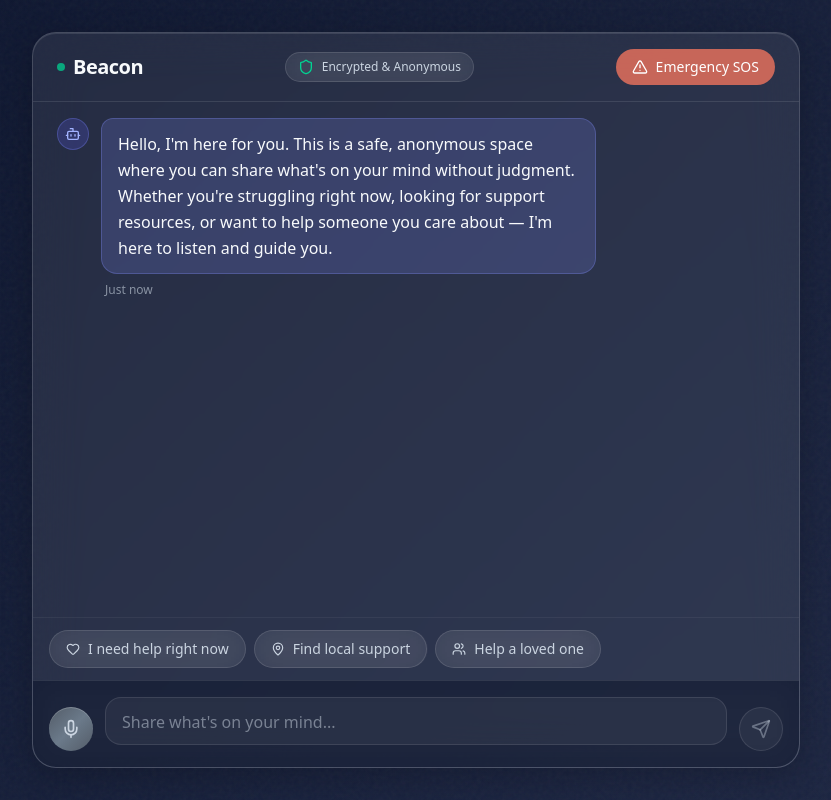
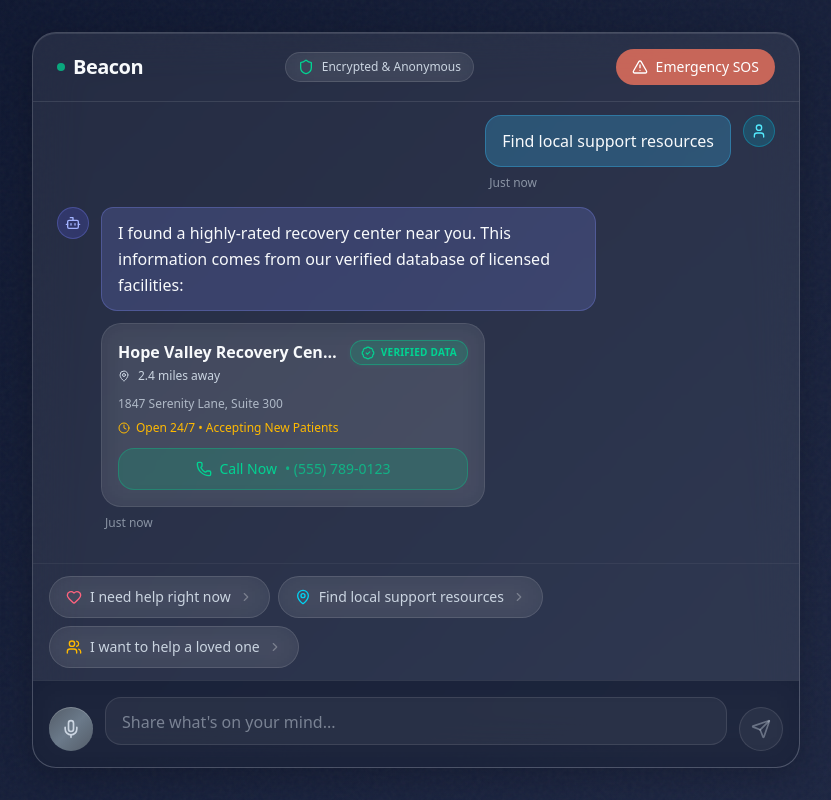
Before and after one commit to Dev-Marvania/beacon-chat, a Next.js app: page / in a window 1280 px wide. Shown: the whole page, without its empty margins (224-1055 px from the left). Built offline with nearby package versions, Linux system fonts and the light colour scheme.

Commit message:
feat: enhance Beacon chat interface with interactive elements
Update welcome message, interactive Triage Chips, simulate onboarding flow, and highlight verified data on ResourceCard.

Co-authored-by: Dev Marvania <193223882+Dev-Marvania@users.noreply.github.com>

```diff
--- a/components/beacon/action-chips.tsx
+++ b/components/beacon/action-chips.tsx
@@ -1,6 +1,6 @@
 'use client'
 
-import { Heart, MapPin, Users } from 'lucide-react'
+import { Heart, MapPin, Users, ChevronRight } from 'lucide-react'
 
 interface ActionChipsProps {
   onChipClick: (message: string) => void
@@ -11,36 +11,67 @@ const chips = [
     label: 'I need help right now',
     icon: Heart,
     message: 'I need help right now',
+    color: 'rose',
   },
   {
-    label: 'Find local support',
+    label: 'Find local support resources',
     icon: MapPin,
-    message: 'Find local support',
+    message: 'Find local support resources',
+    color: 'cyan',
   },
   {
-    label: 'Help a loved one',
+    label: 'I want to help a loved one',
     icon: Users,
-    message: 'How to help a loved one',
+    message: 'I want to help a loved one',
+    color: 'amber',
   },
 ]
+
+const colorClasses = {
+  rose: {
+    icon: 'text-rose-400 group-hover:text-rose-300',
+    bg: 'group-hover:bg-rose-500/10',
+    border: 'group-hover:border-rose-400/40',
+    glow: 'group-hover:shadow-rose-500/20',
+  },
+  cyan: {
+    icon: 'text-cyan-400 group-hover:text-cyan-300',
+    bg: 'group-hover:bg-cyan-500/10',
+    border: 'group-hover:border-cyan-400/40',
+    glow: 'group-hover:shadow-cyan-500/20',
+  },
+  amber: {
+    icon: 'text-amber-400 group-hover:text-amber-300',
+    bg: 'group-hover:bg-amber-500/10',
+    border: 'group-hover:border-amber-400/40',
+    glow: 'group-hover:shadow-amber-500/20',
+  },
+}
 
 export function ActionChips({ onChipClick }: ActionChipsProps) {
   return (
     <div className="flex flex-wrap gap-2 px-4 py-3 border-t border-white/5">
-      {chips.map((chip) => (
+      {chips.map((chip) => {
+        const colors = colorClasses[chip.color as keyof typeof colorClasses]
+        return (
           <button
             key={chip.label}
             onClick={() => onChipClick(chip.message)}
-          className="group flex items-center gap-2 px-3 sm:px-4 py-2 rounded-full glass-chip text-[#CBD5E1] text-xs sm:text-sm font-medium transition-all duration-300 hover:text-[#F8FAFC] focus:outline-none focus:ring-2 focus:ring-white/20"
+            className={`group flex items-center gap-2 px-3 sm:px-4 py-2.5 rounded-full glass-chip text-[#CBD5E1] text-xs sm:text-sm font-medium transition-all duration-300 hover:text-[#F8FAFC] hover:scale-[1.02] active:scale-[0.98] focus:outline-none focus:ring-2 focus:ring-white/20 border border-white/10 ${colors.bg} ${colors.border} hover:shadow-lg ${colors.glow}`}
             aria-label={chip.label}
           >
             <chip.icon
-            className="w-3.5 h-3.5 text-[#CBD5E1] group-hover:text-[#F8FAFC] transition-colors"
+              className={`w-4 h-4 transition-colors ${colors.icon}`}
               aria-hidden="true"
             />
             <span className="whitespace-nowrap">{chip.label}</span>
+            <ChevronRight
+              className="w-3.5 h-3.5 text-white/30 group-hover:text-white/60 group-hover:translate-x-0.5 transition-all"
+              aria-hidden="true"
+            />
           </button>
-      ))}
+        )
+      })}
     </div>
   )
 }
--- a/components/beacon/chat-container.tsx
+++ b/components/beacon/chat-container.tsx
@@ -8,9 +8,32 @@ import { InputDock } from './input-dock'
 
 const welcomeMessage: Message = {
   id: '1',
-  content: "Hello, I'm here for you. This is a safe, anonymous space where you can share what's on your mind without judgment. Whether you're struggling right now, looking for support resources, or want to help someone you care about — I'm here to listen and guide you.",
+  content: "Welcome to Beacon. This is a secure, anonymous space. To make sure I get you the right kind of support immediately, tell me what brings you here today?",
   isAI: true,
   timestamp: 'Just now',
+}
+
+// Pre-populated user response for demo
+const userResponse: Message = {
+  id: '2',
+  content: "Find local support resources",
+  isAI: false,
+  timestamp: 'Just now',
+}
+
+// Pre-populated AI response with resource card
+const aiResourceResponse: Message = {
+  id: '3',
+  content: "I found a highly-rated recovery center near you. This information comes from our verified database of licensed facilities:",
+  isAI: true,
+  timestamp: 'Just now',
+  resourceCard: {
+    facilityName: 'Hope Valley Recovery Center',
+    distance: '2.4 miles away',
+    address: '1847 Serenity Lane, Suite 300',
+    phone: '(555) 789-0123',
+    availability: 'Open 24/7 • Accepting New Patients',
+  },
 }
 
 // Simulated AI responses for demo
@@ -20,19 +43,19 @@ const aiResponses: Record<string, Message> = {
     content: "I hear you, and I'm glad you reached out. You're not alone in this moment. Take a slow, deep breath with me. Can you tell me a bit more about what you're experiencing right now? I'm here to listen without judgment.",
     isAI: true,
   },
-  'Find local support': {
+  'Find local support resources': {
     id: '',
-    content: "I'd be happy to help you find support nearby. I found a highly-rated resource in your area that may be able to help:",
+    content: "I found a highly-rated recovery center near you. This information comes from our verified database of licensed facilities:",
     isAI: true,
     resourceCard: {
-      facilityName: 'Harbor Recovery Center',
-      distance: '2.3 miles away',
-      address: '1234 Healing Way, Suite 200',
-      phone: '(555) 123-4567',
-      availability: 'Open 24/7 • Beds Available',
+      facilityName: 'Hope Valley Recovery Center',
+      distance: '2.4 miles away',
+      address: '1847 Serenity Lane, Suite 300',
+      phone: '(555) 789-0123',
+      availability: 'Open 24/7 • Accepting New Patients',
     },
   },
-  'How to help a loved one': {
+  'I want to help a loved one': {
     id: '',
     content: "It takes courage to seek help for someone you care about. Supporting a loved one through addiction is challenging, but your presence matters more than you know. Let me share some approaches that have helped others in your situation...",
     isAI: true,
@@ -45,7 +68,7 @@ const aiResponses: Record<string, Message> = {
 }
 
 export function ChatContainer() {
-  const [messages, setMessages] = useState<Message[]>([welcomeMessage])
+  const [messages, setMessages] = useState<Message[]>([welcomeMessage, userResponse, aiResourceResponse])
   const [isLoading, setIsLoading] = useState(false)
 
   const handleSendMessage = useCallback((content: string) => {
--- a/components/beacon/resource-card.tsx
+++ b/components/beacon/resource-card.tsx
@@ -33,11 +33,11 @@ export function ResourceCard({
           </div>
         </div>
 
-        {/* Verified Badge */}
+        {/* Verified Data Badge */}
         {isVerified && (
-          <div className="flex items-center gap-1 px-2 py-1 rounded-full bg-emerald-500/20 border border-emerald-400/30">
-            <BadgeCheck className="w-3 h-3 text-emerald-400" aria-hidden="true" />
-            <span className="text-[10px] font-medium text-emerald-400">Verified</span>
+          <div className="flex items-center gap-1.5 px-2.5 py-1 rounded-full bg-emerald-500/20 border border-emerald-400/40 shadow-sm shadow-emerald-500/10">
+            <BadgeCheck className="w-3.5 h-3.5 text-emerald-400" aria-hidden="true" />
+            <span className="text-[10px] font-semibold text-emerald-400 tracking-wide uppercase">Verified Data</span>
           </div>
         )}
       </div>
```
Lines whose indentation alone changed are shown as unchanged.
